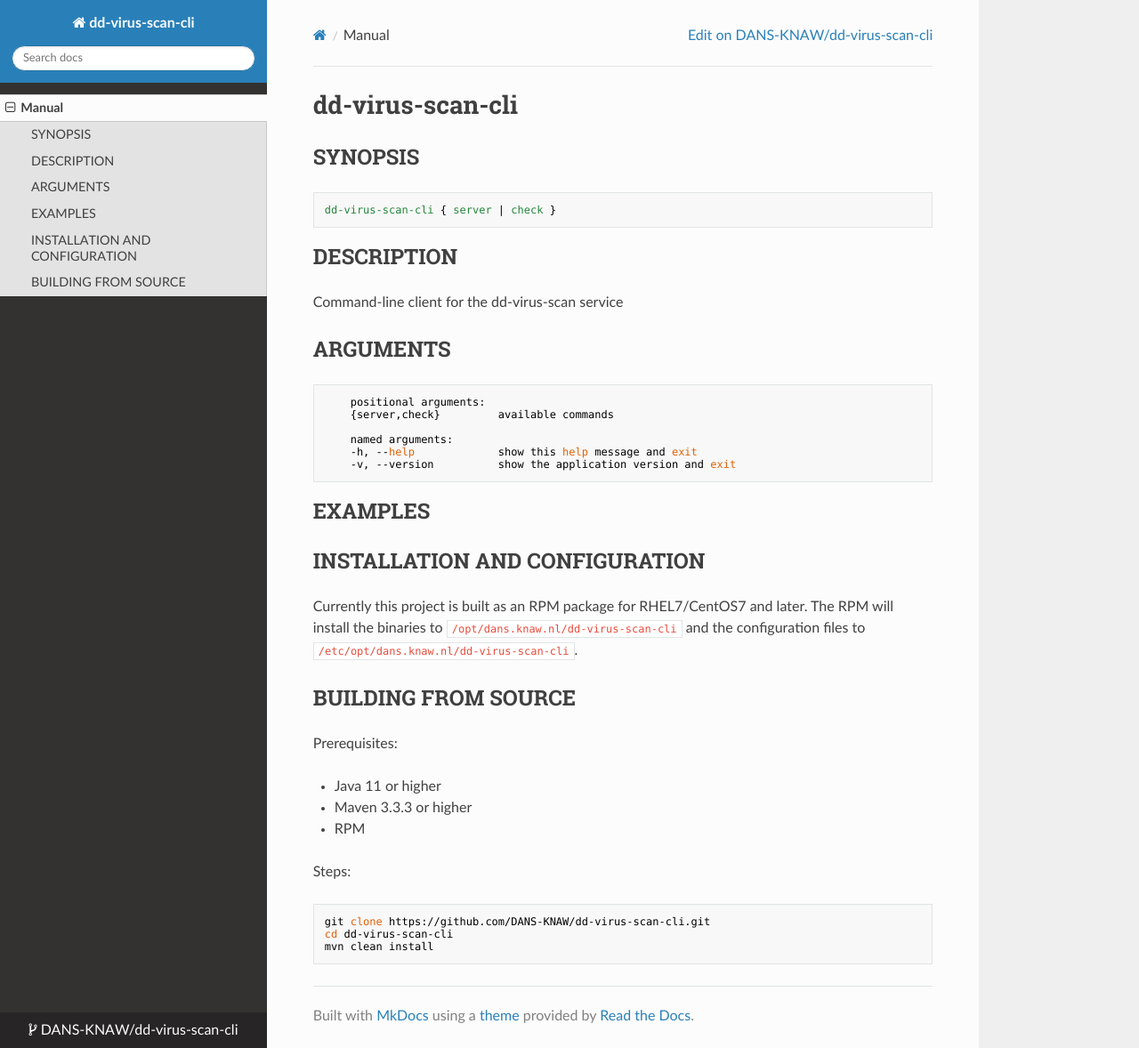
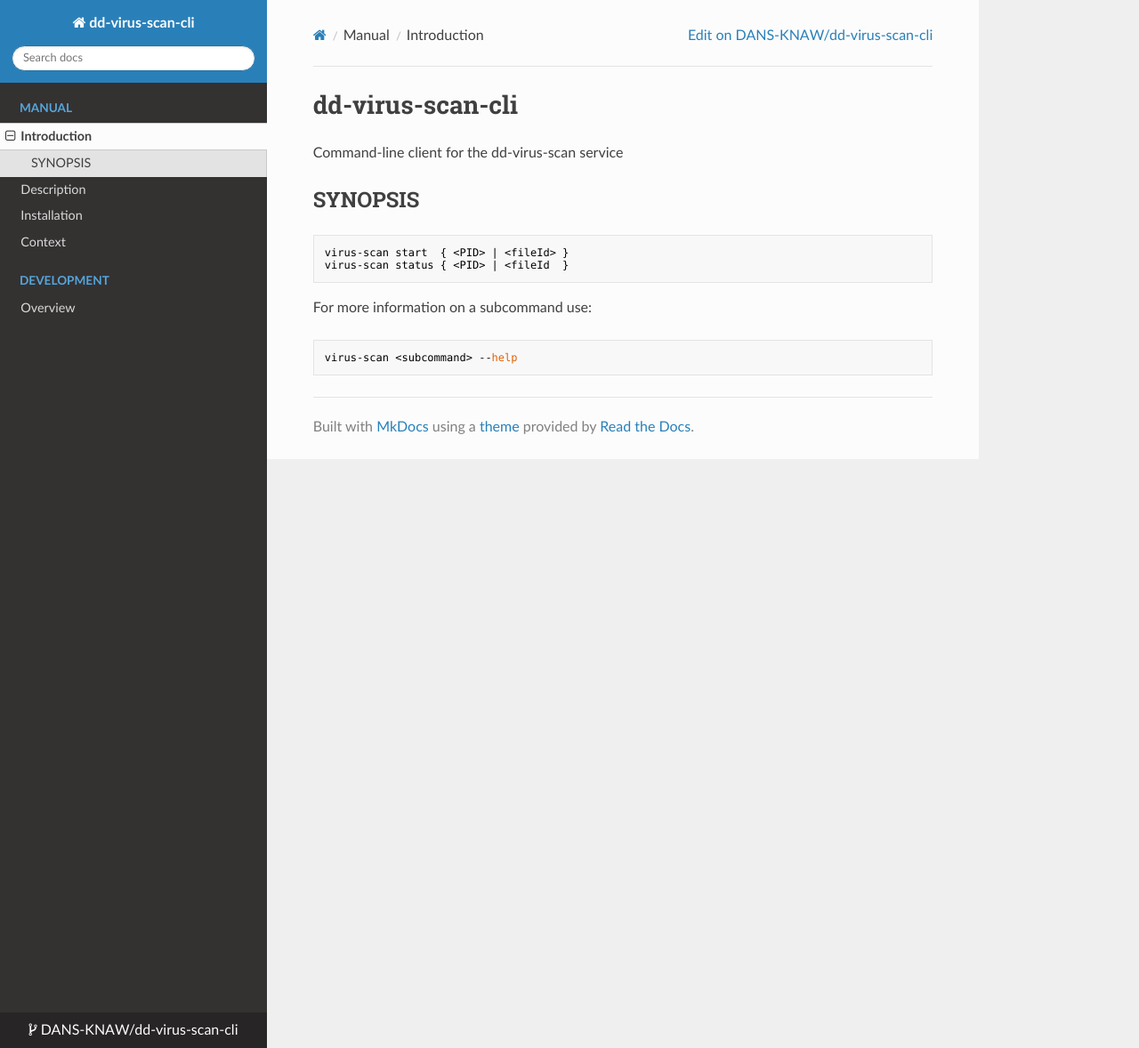
Before and after one commit to DANS-KNAW/dd-virus-scan-cli, an MkDocs documentation site: the page built from docs/index.md, in a window 1280 px wide and 1178 px high. Shown: the whole window at 89% size. Built offline with MkDocs 1.6.1, drawn with Linux system fonts in a browser that asks for light colours; nearby versions of some CDN libraries.

Commit message:
Restructured docs

````diff
--- a/docs/index.md
+++ b/docs/index.md
@@ -1,52 +1,18 @@
 dd-virus-scan-cli
-===========
+=================
 
-<!-- Remove this comment and extend the descriptions below -->
-
+Command-line client for the dd-virus-scan service
 
 SYNOPSIS
 --------
 
-    dd-virus-scan-cli { server | check }
+```bash
+virus-scan start  { <PID> | <fileId> }
+virus-scan status { <PID> | <fileId  }
+```
 
+For more information on a subcommand use:
 
-DESCRIPTION
------------
-
-Command-line client for the dd-virus-scan service
-
-
-ARGUMENTS
----------
-
-        positional arguments:
-        {server,check}         available commands
-
-        named arguments:
-        -h, --help             show this help message and exit
-        -v, --version          show the application version and exit
-
-EXAMPLES
---------
-
-<!-- Add examples of invoking this module from the command line or via HTTP other interfaces -->
-
-
-INSTALLATION AND CONFIGURATION
-------------------------------
-Currently this project is built as an RPM package for RHEL7/CentOS7 and later. The RPM will install the binaries to
-`/opt/dans.knaw.nl/dd-virus-scan-cli` and the configuration files to `/etc/opt/dans.knaw.nl/dd-virus-scan-cli`.
-
-BUILDING FROM SOURCE
---------------------
-Prerequisites:
-
-* Java 11 or higher
-* Maven 3.3.3 or higher
-* RPM
-
-Steps:
-
-    git clone https://github.com/DANS-KNAW/dd-virus-scan-cli.git
-    cd dd-virus-scan-cli
-    mvn clean install
+```bash
+virus-scan <subcommand> --help
+```
--- a/mkdocs.yml
+++ b/mkdocs.yml
@@ -22,7 +22,13 @@
 repo_url: https://github.com/DANS-KNAW/dd-virus-scan-cli
 
 nav:
-  - Manual: index.md
+  - Manual:
+      - Introduction: index.md
+      - Description: description.md
+      - Installation: installation.md
+      - Context: context.md
+  - Development:
+      - Overview: dev.md
 
 plugins:
   - markdownextradata
````
